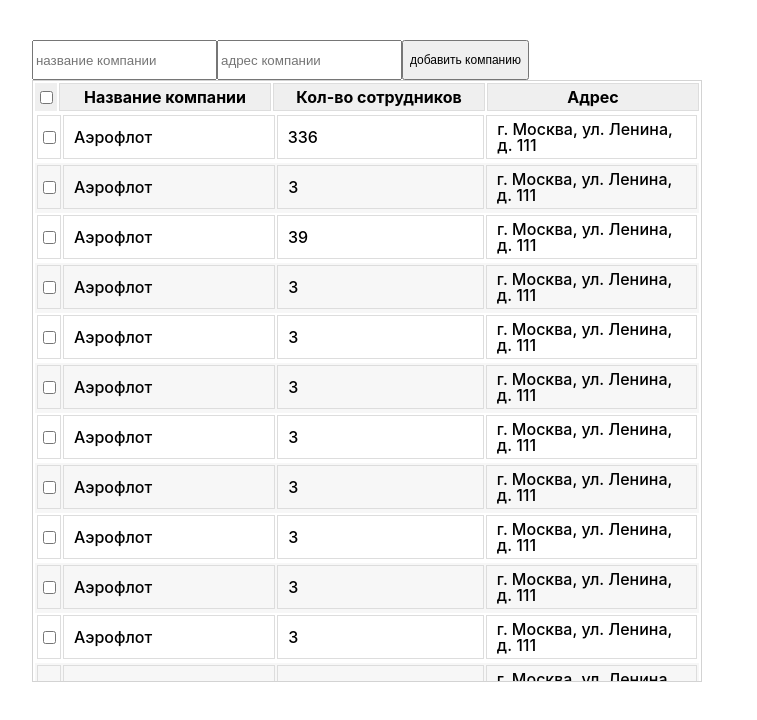
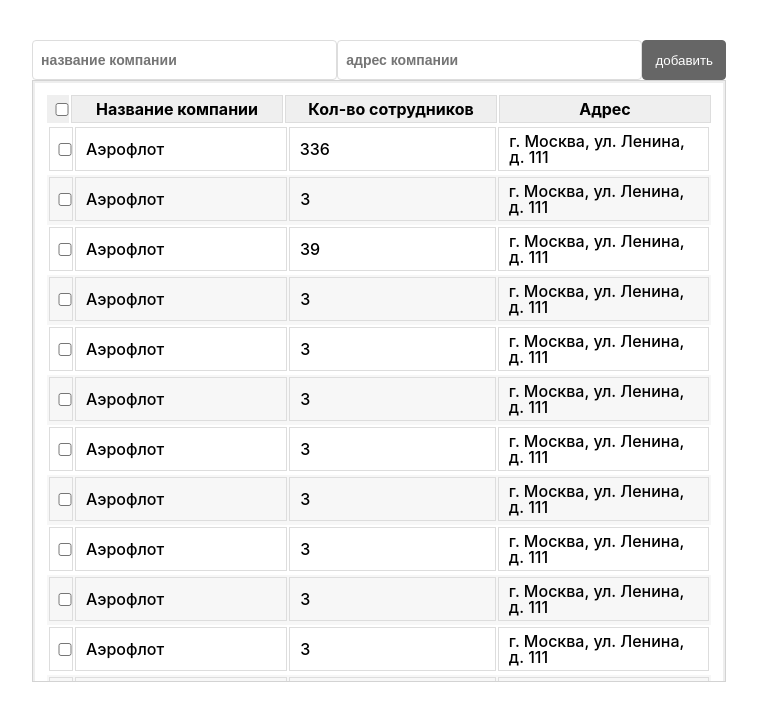
Before and after one commit to detkovvv/companies_table, a React (Vite) app: page / in a window 1280 px wide. Shown: the top 720 px of the page, without its empty margins (8-765 px from the left). Built offline with nearby package versions, Linux system fonts and the light colour scheme.

Commit message:
update styles

```diff
--- a/src/components/Forms/CompanyForm.tsx
+++ b/src/components/Forms/CompanyForm.tsx
@@ -40,8 +40,8 @@
                 type='text'
                 value={address}
             />
-            <button style={{ fontSize: '12px' }} type='submit'>
-                добавить компанию
+            <button type='submit'>
+                добавить
             </button>
         </form>
     );
--- a/src/components/Forms/EmployeeForm.tsx
+++ b/src/components/Forms/EmployeeForm.tsx
@@ -49,7 +49,7 @@
                 value={position}
             />
             <button style={{ fontSize: '12px' }} type='submit'>
-                добавить сотрудника
+                добавить
             </button>
         </form>
     );
--- a/src/components/Table/Table.tsx
+++ b/src/components/Table/Table.tsx
@@ -71,6 +71,7 @@
                 overflowX: 'hidden',
                 overflowY: 'auto',
                 border: '1px solid lightgrey',
+                marginBottom: '10px'
             }}
         >
             <div style={{ height: totalHeight }}>
@@ -100,6 +101,7 @@
                                     position: 'absolute',
                                     top: 0,
                                     transform: `translateY(${virtualItem.offsetTop}px)`,
+                                    alignItems: 'center',
                                 }}
                             >
                                 {withAction && (
--- a/src/index.css
+++ b/src/index.css
@@ -4,9 +4,46 @@
     font-weight: 500;
 }
 
-table tbody tr:nth-child(odd){
+table {
+    border: 2px solid #eee;
+    width: 100%;
+    padding: 10px;
+    height: 100%;
+}
+
+table tbody tr:nth-child(odd) {
     background: #fff;
 }
-table tbody tr:nth-child(even){
+
+table tbody tr:nth-child(even) {
     background: #F7F7F7;
 }
+
+input {
+    width: 100%;
+    box-sizing: border-box;
+    padding: 8px;
+    border: 1px solid #ddd;
+    border-radius: 4px;
+    outline: none;
+    color: #333;
+    font-family: Arial, sans-serif;
+    font-size: 14px;
+    font-weight: bold;
+}
+
+button {
+    padding: 8px 12px;
+    border-radius: 4px;
+    border: 1px solid #666;
+    background: #666;
+    color: #fff;
+    cursor: pointer;
+    outline: none;
+    transition: background 0.3s ease, color 0.3s ease;
+}
+
+button:hover {
+    background: #333;
+    color: #fff;
+}
```
